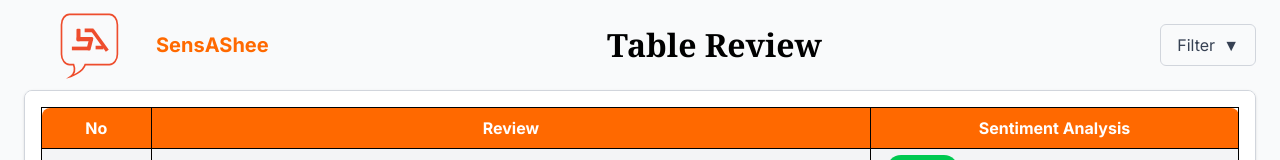
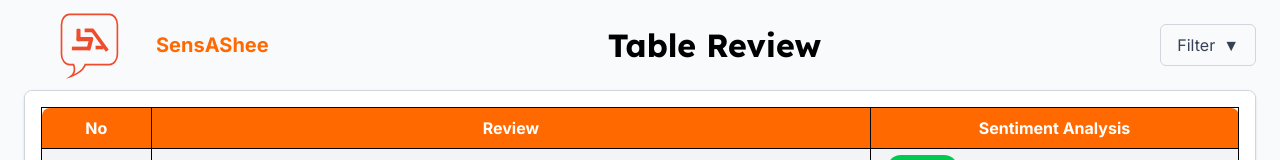
Before and after one commit to ucok-hub/web-sentiment-analysis, a Next.js app: page /dashboard in a window 1280 px wide. Shown: the top 160 px of the page. Built offline with nearby package versions, Linux system fonts and the light colour scheme.

Commit message:
font dashboard

```diff
--- a/src/app/dashboard/page.jsx
+++ b/src/app/dashboard/page.jsx
@@ -86,7 +86,7 @@ export default function Dashboard() {
         >
           <Logo className="h-10" />
         </div>
-        <h1 className="font-serif text-3xl font-bold">Table Review</h1>
+        <h1 className="font-display text-3xl font-bold">Table Review</h1>
         <div className="relative">
           <button
             className="flex items-center rounded-md border border-gray-300 px-4 py-2 text-gray-700 hover:bg-gray-100"
```
